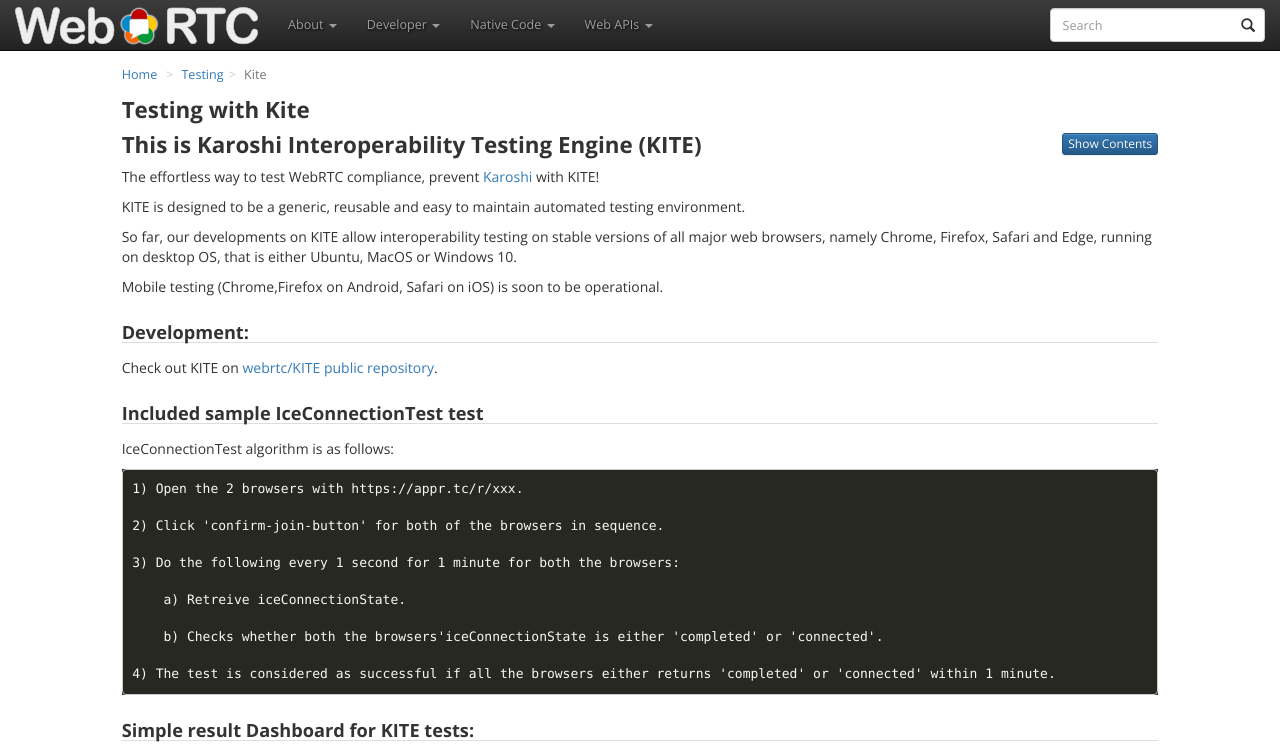
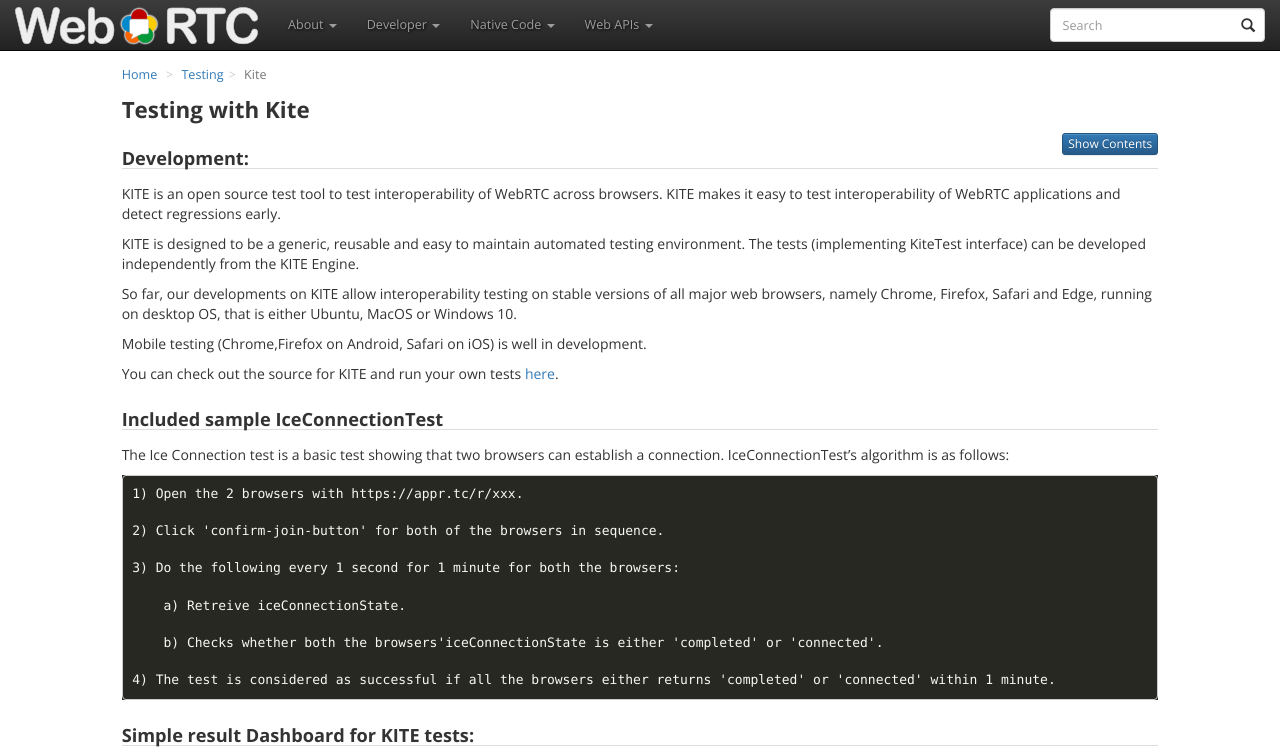
Before and after one commit to webrtc/webrtc-org, a Jekyll site: the page built from testing/kite/index.md, in a window 1280 px wide and 900 px high, cut to the strip 0-752 px from the top of the window. Built offline with Jekyll 4.4.1, drawn with Linux system fonts in a browser that asks for light colours; nearby versions of some CDN libraries.

Commit message:
Minor changes in KITE description.
Mentioned testing with KITE in Web API's interop section.

```diff
--- a/testing/kite/index.md
+++ b/testing/kite/index.md
@@ -7,25 +7,22 @@ permalink: /testing/kite/
 
 {% include toc-hide.html %}
 
+### Development:
 
-## This is Karoshi Interoperability Testing Engine (KITE)
+KITE is an open source test tool to test interoperability of WebRTC across browsers. KITE makes it easy to test interoperability of WebRTC applications and detect regressions early.
 
-
-The effortless way to test WebRTC compliance, prevent [Karoshi](https://en.wikipedia.org/wiki/Kar%C5%8Dshi) with KITE!
-
-KITE is designed to be a generic, reusable and easy to maintain automated testing environment.
+KITE is designed to be a generic, reusable and easy to maintain automated testing environment. The tests (implementing KiteTest interface) can be developed independently from the KITE Engine.
 
 So far, our developments on KITE allow interoperability testing on stable versions of all major web browsers, namely Chrome, Firefox, Safari and Edge, running on desktop OS, that is either Ubuntu, MacOS or Windows 10.
 
-Mobile testing (Chrome,Firefox on Android, Safari on iOS) is soon to be operational.
+Mobile testing (Chrome,Firefox on Android, Safari on iOS) is well in development.
 
-### Development:
 
-Check out KITE on [webrtc/KITE public repository](https://github.com/webrtc/KITE).
+You can check out the source for KITE and run your own tests [here](https://github.com/webrtc/KITE).
 
-### Included sample IceConnectionTest test
+### Included sample IceConnectionTest
 
-IceConnectionTest algorithm is as follows:
+The Ice Connection test is a basic test showing that two browsers can establish a connection. IceConnectionTest's algorithm is as follows:
 
     1) Open the 2 browsers with https://appr.tc/r/xxx.
 
```
Also changed, not shown: web-apis/interop/index.md (+4 -0 lines).
